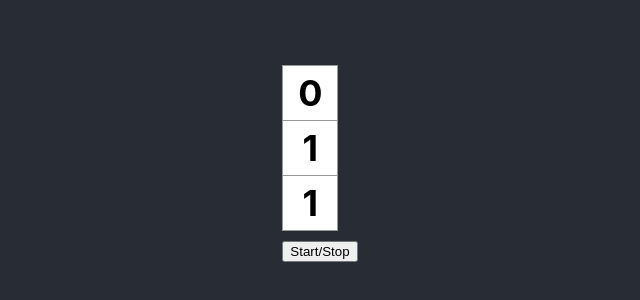
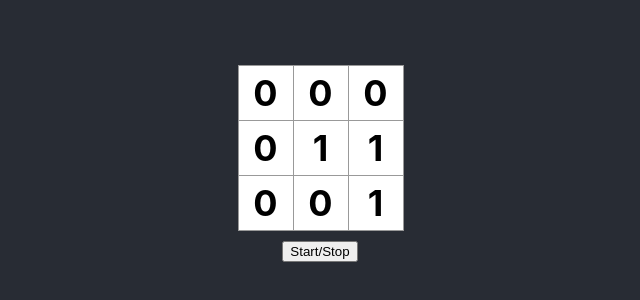
Before and after one commit to tangjm/game-of-life-visualisation, a React (Create React App) app: page / in a window 1280 px wide. Shown: the part 236-536 px from the top of the page, without its empty margins (320-960 px from the left). Built offline with nearby package versions, Linux system fonts and the light colour scheme.

Commit message:
fix: Board component now renders the correct number of board columns

```diff
--- a/src/App.js
+++ b/src/App.js
@@ -32,7 +32,7 @@ function App() {
       <header className="App-header">
       <div>
         <div>
-          <Board gameboard={game.board} />
+          <Board gameboard={game.getBoard()} />
         </div>
         <button onClick={handleStartStop}>Start/Stop</button>
       </div>
--- a/src/components/Board.jsx
+++ b/src/components/Board.jsx
@@ -8,8 +8,9 @@ export const Board = ({ gameboard }) => {
 		for (let i = 0; i < gameboard.length; i++) {
 			let rows = [];
 			for (let j = 0; j < gameboard[i].length; j++) {
-				board[i] = [...rows, <Square value={gameboard[i][j]} key={board.length}/>];
+				rows.push(<Square value={gameboard[i][j]} key={board.length}/>);
 			}
+			board[i] = rows;
 		}
 		return board;
 	}
```
